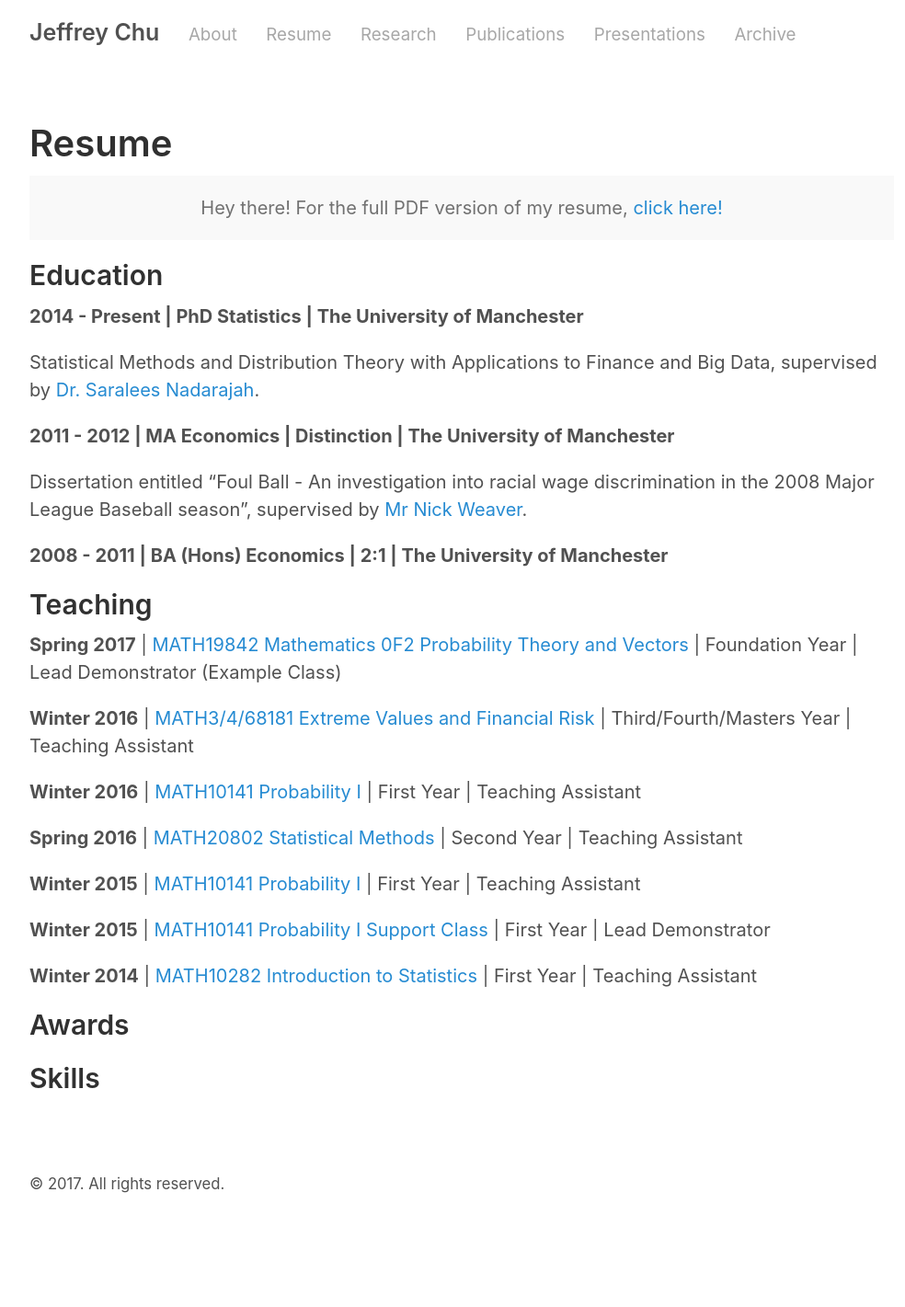
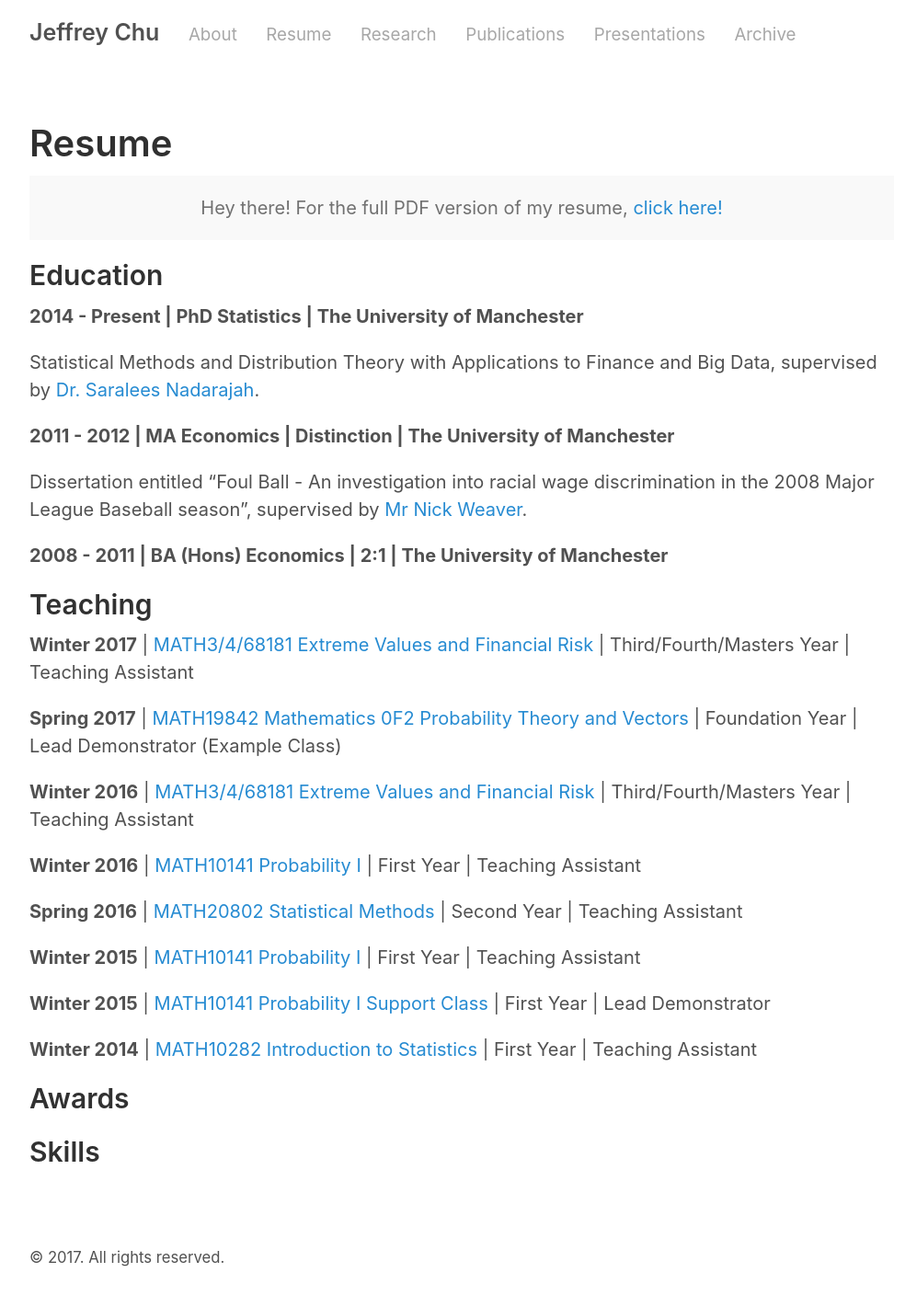
Before and after one commit to jeffrey-chu/jeffrey-chu.github.io, a Jekyll site: the page built from resume.md, in a window 1280 px wide. Shown: the whole page at 92% size, without its empty margins (138-1122 px from the left). Built offline with Jekyll 4.4.1, drawn with Linux system fonts in a browser that asks for light colours; before the commit the page ends 1341 px from its top, so only the background shows below that.

Commit message:
Update resume.md

```diff
--- a/resume.md
+++ b/resume.md
@@ -17,6 +17,7 @@ title: Resume
 <p><b>2008 - 2011 | BA (Hons) Economics | 2:1 | The University of Manchester</b></p>
 
 ## Teaching
+<p><b>Winter 2017</b> | <a href="http://www.maths.manchester.ac.uk/study/undergraduate/courses/mathematics-bsc/course-unit-spec/?unitcode=MATH38181">MATH3/4/68181 Extreme Values and Financial Risk</a> | Third/Fourth/Masters Year | Teaching Assistant</p>
 <p><b>Spring 2017</b> | <a href="http://www.maths.manchester.ac.uk/study/undergraduate/information-for-current-students/service-teaching/foundation-studies/course-unit-spec/?level=1&courseUnit=MATH19842">MATH19842 Mathematics 0F2 Probability Theory and Vectors</a> | Foundation Year | Lead Demonstrator (Example Class)</p>
 <p><b>Winter 2016</b> | <a href="http://www.maths.manchester.ac.uk/study/undergraduate/courses/mathematics-bsc/course-unit-spec/?unitcode=MATH38181">MATH3/4/68181 Extreme Values and Financial Risk</a> | Third/Fourth/Masters Year | Teaching Assistant</p>
 <p><b>Winter 2016</b> | <a href="http://www.maths.manchester.ac.uk/study/undergraduate/courses/mathematics-bsc/course-unit-spec/?unitcode=MATH10141">MATH10141 Probability I</a> | First Year | Teaching Assistant</p>
```
